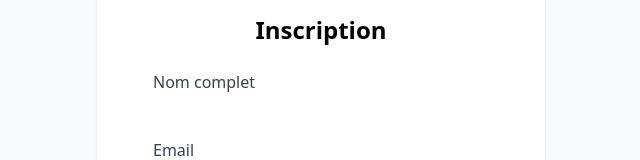
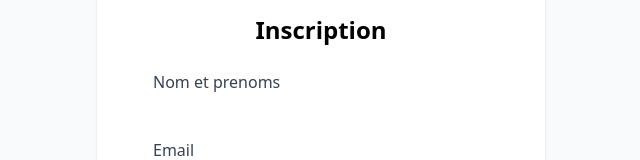
Before and after one commit to mickaelyass/voix_africaine_frontend, a React (Create React App) app: page /register in a window 1280 px wide. Shown: the part 284-444 px from the top of the page, without its empty margins (319-959 px from the left). Built offline with nearby package versions, Linux system fonts and the light colour scheme.

Commit message:
ffflatcommit

```diff
--- a/src/components/auths/RegisterForm.tsx
+++ b/src/components/auths/RegisterForm.tsx
@@ -55,7 +55,7 @@ export default function RegisterForm({ onSuccess }: { onSuccess?: () => void })
       <CForm onSubmit={formik.handleSubmit}>
         <div className="mb-4">
           <label htmlFor="full_name" className="block text-gray-700 mb-1">
-            Nom complet
+            Nom et prenoms
           </label>
           <CFormInput
             id="full_name"
```
